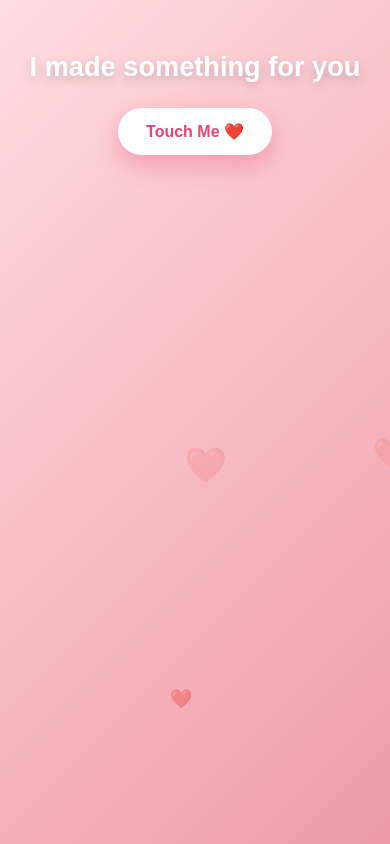
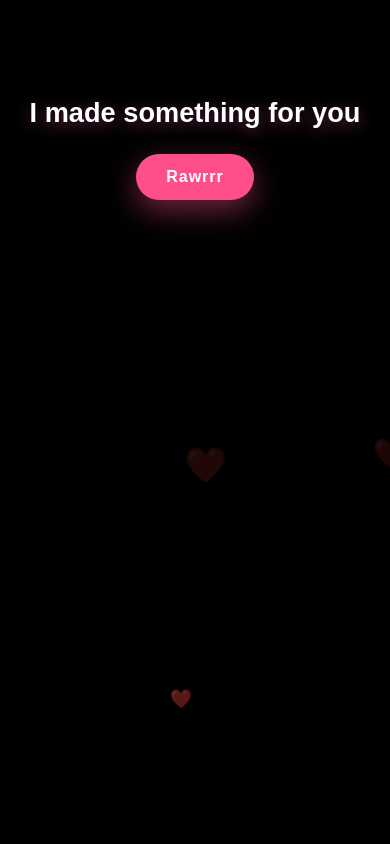
Before and after one commit to Jeffreymax28/love-card, a plain HTML site: page index.html in a window 390 px wide. Shown: the top 844 px of the page. Drawn offline with Linux system fonts and the light colour scheme.

Commit message:
Update index.html

```diff
--- a/index.html
+++ b/index.html
@@ -18,7 +18,7 @@
       display: flex;
       justify-content: center;
       align-items: center;
-      background: linear-gradient(135deg, #ffdde1, #ee9ca7);
+      background: #000;
       overflow: hidden;
       padding: 20px;
     }
@@ -33,60 +33,47 @@
       color: #fff;
       font-size: 2.2rem;
       margin-bottom: 25px;
-      text-shadow: 0 4px 12px rgba(0, 0, 0, 0.2);
+      text-shadow: 0 4px 16px rgba(255, 105, 180, 0.4);
     }
 
     .love-button {
-      background: #fff;
-      color: #e84375;
+      background: #ff4f8b;
+      color: #fff;
       border: none;
-      padding: 16px 34px;
+      padding: 16px 38px;
       font-size: 1.1rem;
       border-radius: 50px;
       cursor: pointer;
-      box-shadow: 0 10px 25px rgba(232, 67, 117, 0.35);
+      box-shadow: 0 10px 30px rgba(255, 79, 139, 0.45);
       transition: 0.3s ease;
-      font-weight: 600;
+      font-weight: 700;
+      letter-spacing: 1px;
     }
 
     .love-button:hover {
       transform: scale(1.08);
-      background: #e84375;
-      color: white;
+      background: #fff;
+      color: #ff4f8b;
     }
 
     .card {
       margin-top: 35px;
-      width: 340px;
+      width: 360px;
       max-width: 100%;
-      background: rgba(255, 255, 255, 0.95);
+      background: rgba(255, 255, 255, 0.96);
       border-radius: 24px;
       padding: 30px 25px;
-      box-shadow: 0 20px 50px rgba(0, 0, 0, 0.25);
+      box-shadow: 0 20px 60px rgba(255, 79, 139, 0.35);
       transform: scale(0);
       opacity: 0;
       transition: 0.5s ease;
       position: relative;
+      border: 1px solid rgba(255, 79, 139, 0.35);
     }
 
     .card.show {
       transform: scale(1);
       opacity: 1;
-    }
-
-    .heart {
-      font-size: 3rem;
-      margin-bottom: 10px;
-      animation: beat 1s infinite;
-    }
-
-    @keyframes beat {
-      0%, 100% {
-        transform: scale(1);
-      }
-      50% {
-        transform: scale(1.18);
-      }
     }
 
     .card h2 {
@@ -126,9 +113,10 @@
 
     .floating-heart {
       position: absolute;
-      color: rgba(255, 255, 255, 0.8);
+      color: rgba(255, 79, 139, 0.75);
       font-size: 24px;
       animation: floatUp 6s linear infinite;
+      z-index: 1;
     }
 
     @keyframes floatUp {
@@ -152,7 +140,7 @@
 
       .love-button {
         font-size: 1rem;
-        padding: 14px 28px;
+        padding: 14px 30px;
       }
 
       .card {
@@ -168,12 +156,10 @@
     <h1>I made something for you</h1>
 
     <button class="love-button" onclick="openCard()">
-      Touch Me ❤️
+      Rawrrr
     </button>
 
     <div class="card" id="loveCard">
-      <div class="heart">❤️</div>
-
       <h2>My Love</h2>
 
       <p>
```
